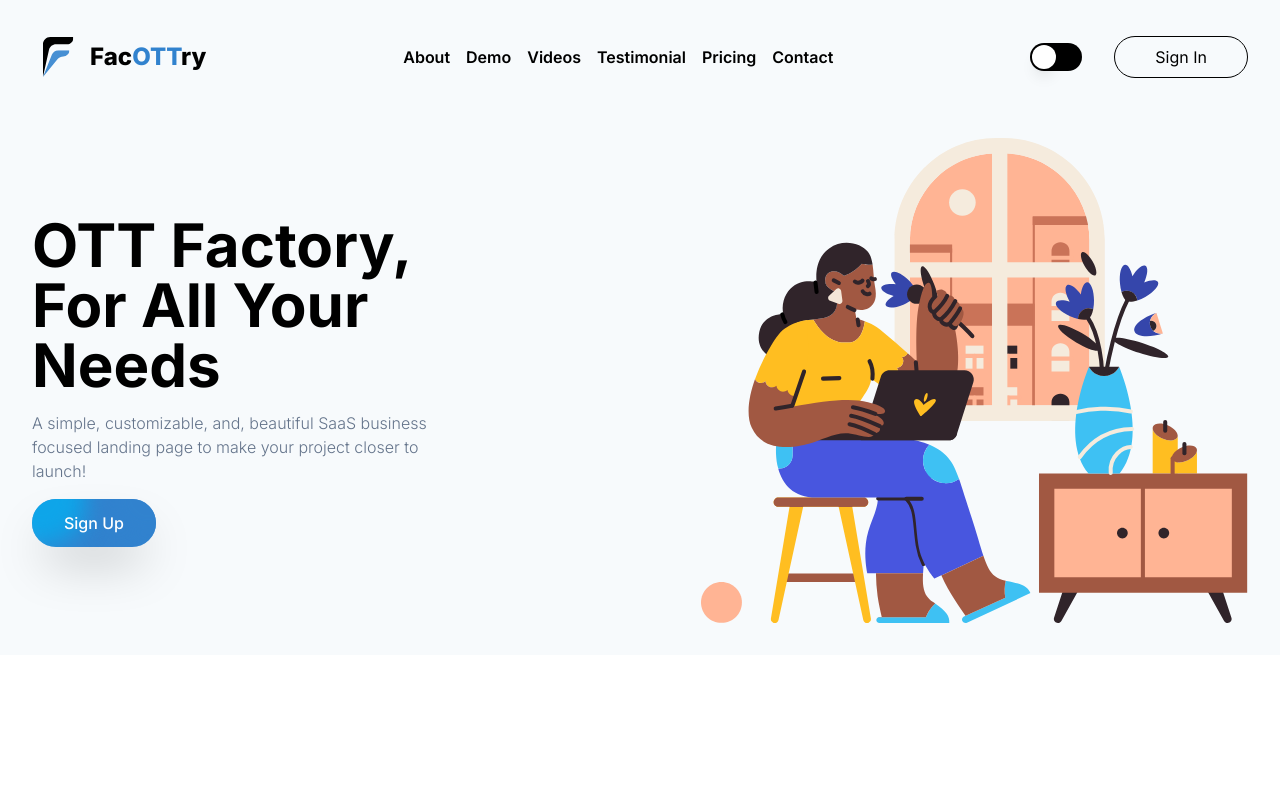
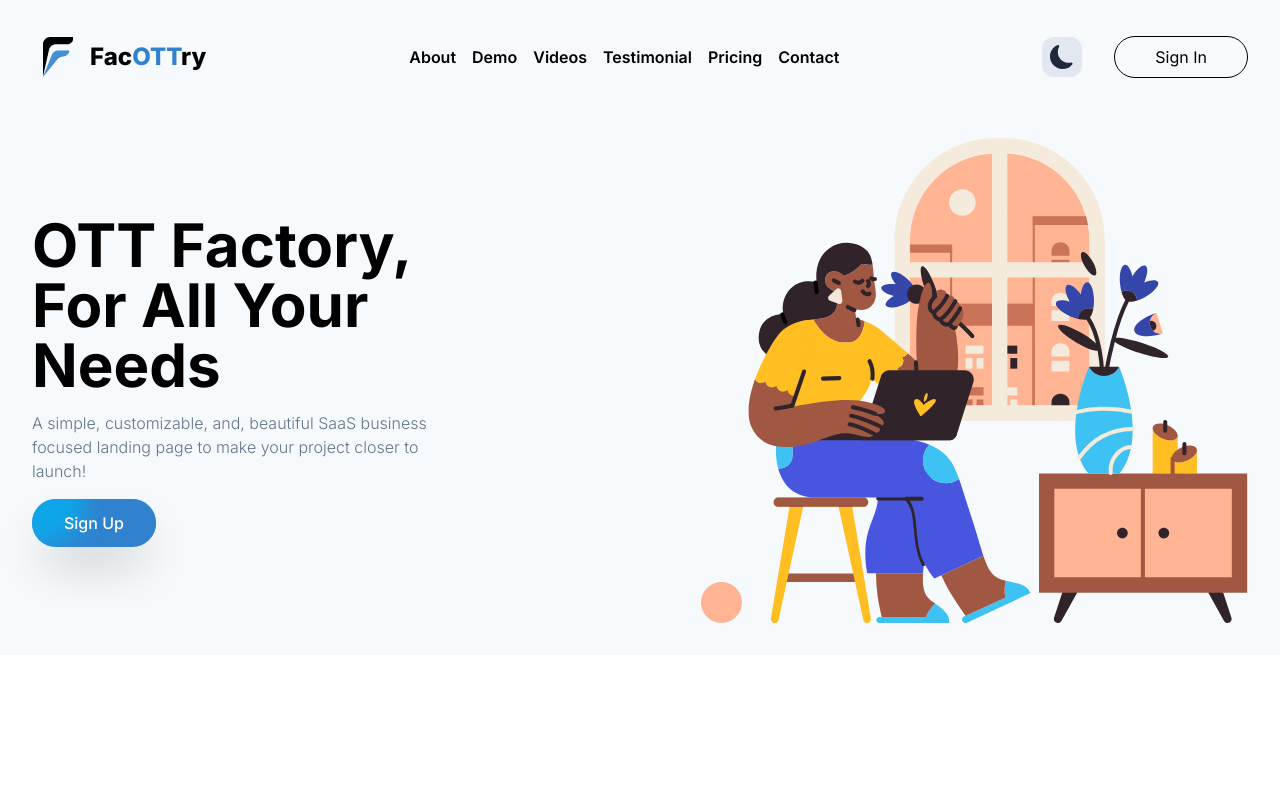
Before and after one commit to facottryApp/facottry-website, a Next.js app: page / in a window 1280 px wide. Shown: the top 795 px of the page. Built offline with nearby package versions, Linux system fonts and the light colour scheme.

Commit message:
darktheme toggle changed

```diff
--- a/src/components/NavBar.tsx
+++ b/src/components/NavBar.tsx
@@ -2,7 +2,7 @@ import Image from "next/image"
 import React from 'react'
 import logo_2 from '@/assets/logo_2.svg'
 import Link from "next/link"
-import ToggleSwitch from "./ToggleTheme"
+import ToggleSwitch from "./interfaces/ToggleTheme"
 
 const NavBar = () => {
     const isLoggedin = false;
@@ -31,9 +31,7 @@ const NavBar = () => {
                     <Link href={'#contact'} className="hover:text-primary transition-all">Contact</Link>
                 </div>
                 <div className="flex space-x-8 items-center">
-                    <div className="-mb-1">
-                        <ToggleSwitch />
-                    </div>
+                    <ToggleSwitch />
 
                     {isLoggedin ? (
                         <div>
--- a/src/components/ToggleTheme.tsx
+++ /dev/null
@@ -1,34 +0,0 @@
-'use client'
-import { useEffect, useState } from 'react'
-import { Switch } from '@headlessui/react'
-import { useTheme } from 'next-themes'
-
-export default function ToggleSwitch() {
-  const [mounted, setMounted] = useState(false)
-  const { theme, setTheme } = useTheme()
-
-  useEffect(() => {
-    setMounted(true)
-  }, [])
-
-  if (!mounted) {
-    return null
-  }
-
-  return (
-    <div className="">
-      <Switch
-        checked={theme === 'dark'}
-        onChange={() => { setTheme(theme === 'dark' ? 'light' : 'dark') }}
-        className={`bg-black relative inline-flex h-[28px] w-[52px] shrink-0 cursor-pointer rounded-full border-2 border-transparent transition-colors duration-200 ease-in-out focus:outline-none focus-visible:ring-2 focus-visible:ring-white focus-visible:ring-opacity-75`}
-      >
-        <span className="sr-only">Theme Switch</span>
-        <span
-          aria-hidden="true"
-          className={`${theme === 'dark' ? 'translate-x-6' : 'translate-x-0'}
-            pointer-events-none inline-block h-[24px] w-[24px] transform rounded-full bg-white shadow-lg ring-0 transition duration-200 ease-in-out`}
-        />
-      </Switch>
-    </div>
-  )
-}
--- /dev/null
+++ b/src/components/interfaces/ToggleButton.tsx
@@ -0,0 +1,22 @@
+'use client'
+import React, { useState } from 'react'
+import { Switch } from '@headlessui/react'
+
+export const ToggleButton = () => {
+    const [enabled, setEnabled] = useState(false);
+
+    return (
+        <Switch
+            checked={enabled}
+            onChange={setEnabled}
+            className={`bg-black relative inline-flex h-[28px] w-[52px] shrink-0 cursor-pointer rounded-full border-2 border-transparent transition-colors duration-200 ease-in-out focus:outline-none focus-visible:ring-2 focus-visible:ring-white focus-visible:ring-opacity-75`}
+        >
+            <span className="sr-only">Theme Switch</span>
+            <span
+                aria-hidden="true"
+                className={`${enabled ? 'translate-x-6' : 'translate-x-0'}
+            pointer-events-none inline-block h-[24px] w-[24px] transform rounded-full bg-white shadow-lg ring-0 transition duration-200 ease-in-out`}
+            />
+        </Switch>
+    )
+}
--- /dev/null
+++ b/src/components/interfaces/ToggleTheme.tsx
@@ -0,0 +1,29 @@
+'use client'
+import { useEffect, useState } from 'react'
+import { useTheme } from 'next-themes'
+import { BsFillSunFill, BsFillMoonFill } from 'react-icons/bs'
+
+export default function ToggleSwitch() {
+  const [mounted, setMounted] = useState(false)
+  const { theme, setTheme } = useTheme()
+
+  useEffect(() => {
+    setMounted(true)
+  }, [])
+
+  if (!mounted) {
+    return null
+  }
+
+  return (
+    <div className="">
+      <button className="bg-slate-200 p-2 rounded-xl hover:bg-slate-300 transition-all" onClick={()=>{setTheme(theme === 'dark' ? 'light' : 'dark')}} >
+        {theme === 'dark' ? (
+          <BsFillSunFill className="text-2xl text-slate-800" />
+        ) : (
+          <BsFillMoonFill className="text-2xl text-slate-800" />
+        )}
+      </button>
+    </div>
+  )
+}
```
